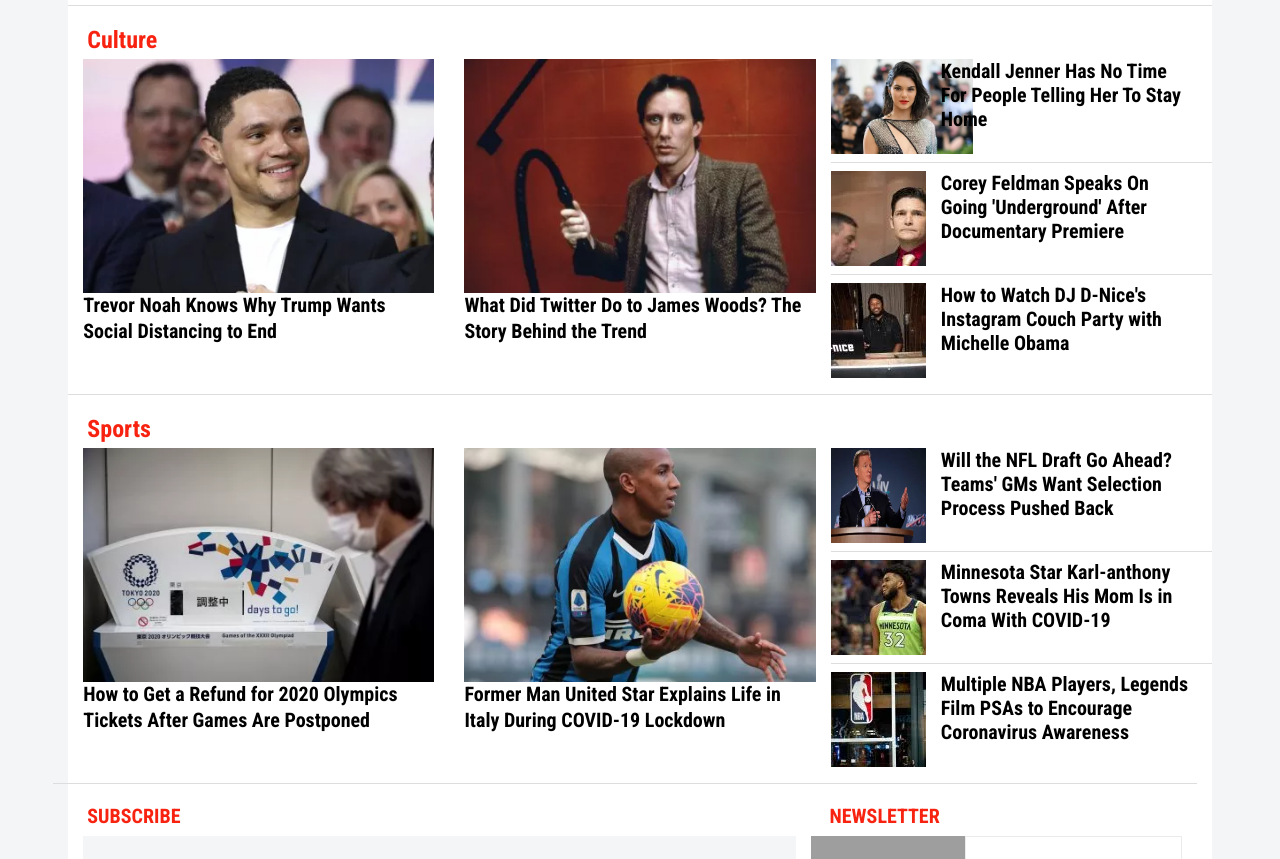
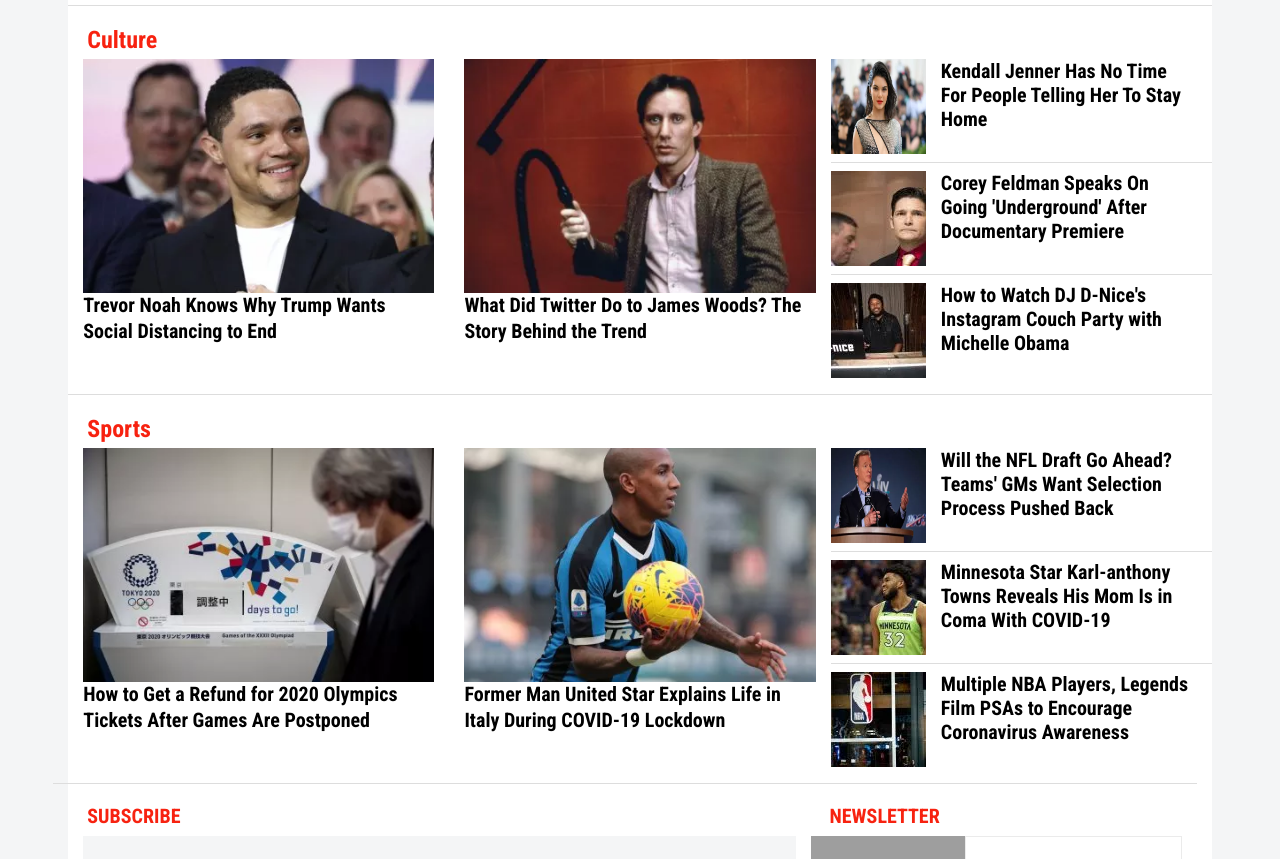
Before and after one commit to MrSayyod/Bootstrap, a plain HTML site: page index.html in a window 1280 px wide. Shown: the part 5718-6577 px from the top of the page. Drawn offline with Linux system fonts and the light colour scheme; grey boxes are pictures that could not be loaded.

Commit message:
added last change due to TSE review

```diff
--- a/index.html
+++ b/index.html
@@ -738,7 +738,7 @@
         <div class="col-md-4 ml-sm-3 ml-md-0">
           <div class="d-flex row slide-right-side-3 pb-2">
             <a class="col-3 p-0" href="#">
-              <img class="w-10" src="images/slide26.webp" alt="">
+              <img class="w-100" src="images/slide26.webp" alt="">
             </a>
             <a class="col-9 font-weight-bold cl-b-hv-r h5" href="#">Kendall Jenner Has No Time For People Telling Her To Stay Home</a>
           </div>
```
